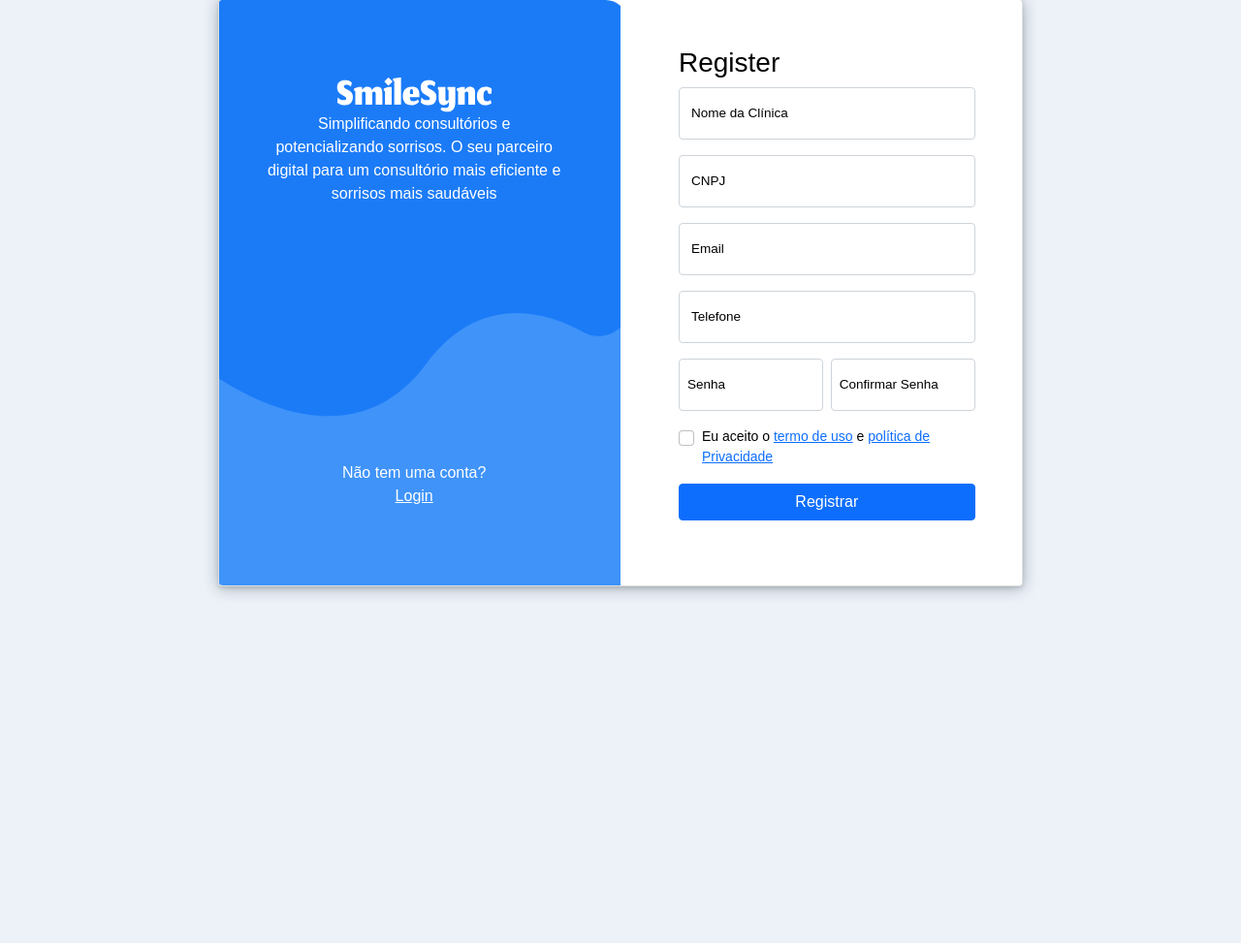
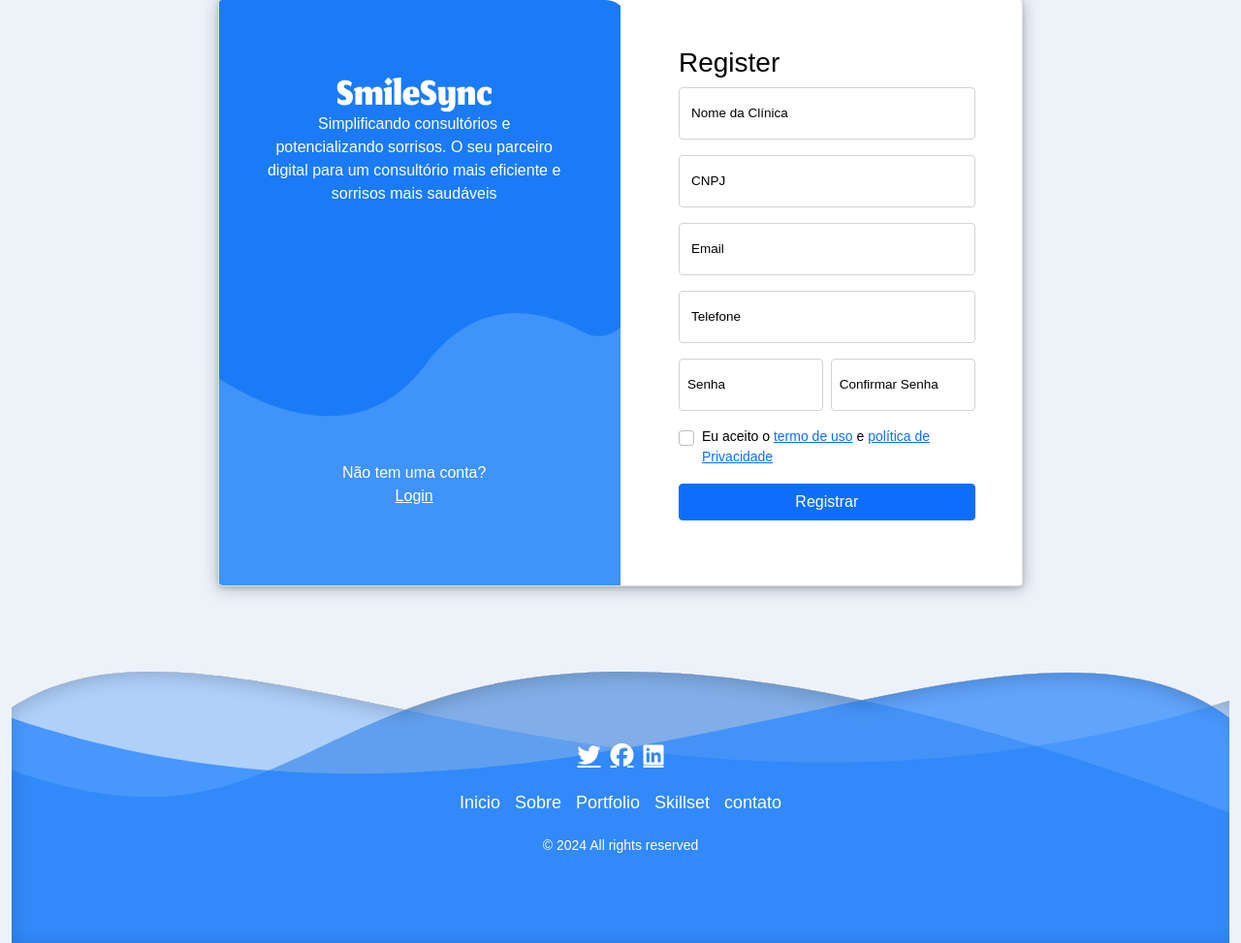
Before and after one commit to Ranierelp/SmileSync, a Django app: page /user/register/ in a window 1280 px wide. Shown: the part 123-1096 px from the top of the page at 97% size. Before the commit the page ends 738 px from the top, so only its background shows below. Run offline with Django 5.2, Linux system fonts and the light colour scheme; some libraries are stand-ins or nearby versions.

Commit message:
footer, função de deletar dentista

```diff
--- a/templates/base.html
+++ b/templates/base.html
@@ -37,6 +37,6 @@
     <script src={% static "js/jquery.min.js" %}></script>
     <script src={% static "js/validations_field.js" %}></script>
     <script src="https://cdn.jsdelivr.net/npm/bootstrap@5.1.0/dist/js/bootstrap.bundle.min.js"></script>
+    {%include 'partials/_footer.html'%}
 </body>
-
 </html>
--- a/templates/partials/_footer.html
+++ b/templates/partials/_footer.html
@@ -1,44 +1,18 @@
 {% load static %}
 <link rel="stylesheet" href="{% static 'css/footer.css' %}" />
 <footer>
-    <div class="">
-        <svg version="1.1" xmlns="http://www.w3.org/2000/svg" xmlns:xlink="http://www.w3.org/1999/xlink" x="0px" y="0px"
-            width="100%" height="100%" viewBox="0 0 1600 900">
-            <defs>
-                <path id="wave" fill="rgba(105, 27, 252, 0.6)" d="M-363.852,502.589c0,0,236.988-41.997,505.475,0
-    s371.981,38.998,575.971,0s293.985-39.278,505.474,5.859s493.475,48.368,716.963-4.995v560.106H-363.852V502.589z" />
-            </defs>
-            <g>
-                <use xlink:href="#wave" opacity=".4">
-                    <animateTransform attributeName="transform" attributeType="XML" type="translate" dur="8s"
-                        calcMode="spline" values="270 230; -334 180; 270 230" keyTimes="0; .5; 1"
-                        keySplines="0.42, 0, 0.58, 1.0;0.42, 0, 0.58, 1.0" repeatCount="indefinite" />
-                </use>
-                <use xlink:href="#wave" opacity=".6">
-                    <animateTransform attributeName="transform" attributeType="XML" type="translate" dur="6s"
-                        calcMode="spline" values="-270 230;243 220;-270 230" keyTimes="0; .6; 1"
-                        keySplines="0.42, 0, 0.58, 1.0;0.42, 0, 0.58, 1.0" repeatCount="indefinite" />
-                </use>
-                <use xlink:href="#wave" opacty=".9">
-                    <animateTransform attributeName="transform" attributeType="XML" type="translate" dur="4s"
-                        calcMode="spline" values="0 230;-140 200;0 230" keyTimes="0; .4; 1"
-                        keySplines="0.42, 0, 0.58, 1.0;0.42, 0, 0.58, 1.0" repeatCount="indefinite" />
-                </use>
-            </g>
-        </svg>
-    </div>
     <section>
         <ul class="socials">
-            <li><a class="fa-brands fa-x-twitter"></a></li>
-            <li><a class="fa-brands fa-facebook"></a></li>
-            <li><a class="fa-brands fa-linkedin"></a></li>
+            <li><a href="#" class="fab fa-twitter"></a></li>
+            <li><a href="#" class="fab fa-facebook"></a></li>
+            <li><a href="#" class="fab fa-linkedin"></a></li>
         </ul>
         <ul class="links">
-            <li><a>Home</a></li>
-            <li><a>About</a></li>
-            <li><a>Portfolio</a></li>
-            <li><a>Skillset</a></li>
-            <li><a>Hire</a></li>
+            <li><a href="#">Inicio</a></li>
+            <li><a href="#">Sobre</a></li>
+            <li><a href="#">Portfolio</a></li>
+            <li><a href="#">Skillset</a></li>
+            <li><a href="#">contato</a></li>
         </ul>
         <p class="legal">© 2024 All rights reserved</p>
     </section>
--- a/templates/static/css/base.css
+++ b/templates/static/css/base.css
@@ -85,13 +85,6 @@ aside{
     min-height: calc(100vh - 76px);
 }
 
-footer{
-    margin-top: 16px;
-    background-color:bisque;
-    height: auto;
-    padding: 1.5rem;
-}
-
 /* h1,h2,h3,h4,h5,h6 {
     color: var(--cor-title);
     line-height: 1.3;
--- a/templates/static/css/footer.css
+++ b/templates/static/css/footer.css
@@ -1,89 +1,69 @@
-body {
-    margin: 0;
-    background: linear-gradient(#1e152e, #161616);
-    font-family: "Euclid Circular A", "Poppins";
-    color: #d6dfed;
+footer{
+  background-image: url('/static/img/footer.svg');
+  background-size: cover;
+  background-repeat: no-repeat;
+  margin-top: 16px;
+  height: auto;
+  padding: 1.5rem;
 }
 
-  html,
-  body {
-    height: 100%;
-  }
 
-  .background {
-    position: absolute;
-    z-index: -1;
-    top: 0;
-    left: 0;
-    right: 0;
-    bottom: 0;
-  }
-
-  ul {
-    display: flex;
-    list-style: none;
-    padding: 0;
-    margin: 0;
+section {
+  position: relative;
+  padding: 50px 20px;
   color: white;
 }
 
 .socials {
-    gap: 20px;
+  list-style-type: none;
+  padding: 0;
+  display: flex;
+  justify-content: center;
+  margin-bottom: 20px;
+}
+
+.socials li {
+  margin-right: 10px;
+}
+
+.socials li:last-child {
+  margin-right: 0;
 }
 
 .socials a {
+  color: white;
   font-size: 24px;
 }
 
 .links {
-    gap: 10px;
+  list-style-type: none;
+  padding: 0;
+  display: flex;
+  justify-content: center;
+  margin-bottom: 20px;
+}
+
+.links li {
+  margin-right: 15px;
+}
+
+.links li:last-child {
+  margin-right: 0;
+}
+
+.links a {
+  color: white;
+  text-decoration: none;
+  font-size: 18px;
 }
 
 .legal {
-    font-size: 12px;
-    margin: 0;
+  text-align: center;
+  font-size: 14px;
 }
 
-  svg {
-    position: absolute;
-    top: 0;
-    left: 0;
-    width: 100%;
-    height: 100%;
-    transform: scaleY(3) scaleX(2.25);
-    transform-origin: bottom;
-    box-sizing: border-box;
-    display: block;
-    pointer-events: none;
-  }
-
-  footer {
-    position: fixed;
-    left: 0;
-    bottom: 0;
-    display: flex;
-    width: 100%;
-    height: 370px;
-  }
-
-  section {
-    display: flex;
-    flex-direction: column;
-    justify-content: flex-end;
-    gap: 30px;
-    padding-bottom: 80px;
-    padding-left: 60px;
-    width: 100%;
-  }
-
-  @media (width > 420px) {
-    section {
-      align-items: center;
-      padding-left: 0;
-      gap: 20px;
-    }
-
-    .links {
-      gap: 20px;
+@media screen and (max-width: 768px) {
+  .socials, .links {
+      justify-content: center;
   }
 }
--- a/templates/users/home.html
+++ b/templates/users/home.html
@@ -53,6 +53,4 @@
           </div>
     </main>
 
-{% comment %}
-    {%include 'partials/_footer.html'%} {% endcomment %}
 {% endblock content  %}
--- a/templates/users/login.html
+++ b/templates/users/login.html
@@ -8,7 +8,7 @@
     <div class="container-fluid">
         <div class="row min-vh-100">
             <!-- Coluna com imagem e descrição -->
-            <div class="col-lg-8 position-relative">
+            <div class="col-lg-7 position-relative">
                 <div class="card overflow-hidden bg-body-tertiary rounded">
                     <div class="card-body p-0">
                         <div class="row gx-8 h-100">
--- a/user/forms.py
+++ b/user/forms.py
@@ -288,22 +288,6 @@ class CompanyRegistrationForm(forms.Form):
         })
     )
 
-    password = forms.CharField(
-        label='Senha',
-        widget=forms.PasswordInput(attrs={
-            'class': 'form-control',
-            'placeholder': 'Senha'
-        }),
-        validators=[MinLengthValidator(6, message='Senha deve ter no mínimo 6 caracteres')]
-    )
-    confirm_password = forms.CharField(
-        label='Confirmar Senha',
-        widget=forms.PasswordInput(attrs={
-            'class': 'form-control',
-            'placeholder': 'Confirmar Senha'
-        })
-    )
-
     def clean(self):
         cleaned_data = super().clean()
         password1 = cleaned_data.get('password')
--- a/user/models.py
+++ b/user/models.py
@@ -32,8 +32,6 @@ class BaseModel(models.Model):
 
     def hard_delete(self, **kwargs):
         super(BaseModel, self).delete(**kwargs)
-
-
 class UserManager(BaseUserManager):
     use_in_migrations = True
 
@@ -70,6 +68,9 @@ class CustomUser(AbstractBaseUser, PermissionsMixin, BaseModel):
 
     objects = UserManager()
 
+    def soft_delete(self):
+        self.delete()
+
 class Clinic(models.Model):
     user = models.OneToOneField(CustomUser, on_delete=models.CASCADE)
     cnpj = models.CharField(primary_key=True, max_length=15)
--- a/user/urls.py
+++ b/user/urls.py
@@ -11,4 +11,5 @@ urlpatterns = [
     path('lista_dentistas/', views.list_dentists_view, name='list_dentists_view'),
     path('lista_empresas/', views.list_companies_view, name='list_companies_view'),
     path('logout/', views.logout_view, name='logout'),
+    path('deletar_dentista/<str:pk>/', views.delete_dentist_view, name='delete_dentist_view'),
 ]
--- a/user/views.py
+++ b/user/views.py
@@ -1,11 +1,12 @@
-from django.shortcuts import render, redirect
+from django.shortcuts import render, redirect, get_object_or_404
 from django.contrib.auth import authenticate, login
 from django.core.exceptions import ValidationError
 from .forms import ClinicRegistrationForm, LoginForm, DentistRegistrationForm, CompanyRegistrationForm
-from django.http import HttpResponse, HttpRequest
+from django.http import HttpResponse, HttpRequest, JsonResponse
 from django.contrib.auth.decorators import login_required
 from django.contrib.auth import logout
 from .models import CustomUser, Dentist, Company
+import json
 
 def clinic_register_view(request:HttpRequest) -> HttpResponse:
     if request.method == 'POST':
@@ -79,7 +80,7 @@ def logout_view(request:HttpRequest) -> HttpResponse:
 
 @login_required
 def list_dentists_view(request:HttpRequest) -> HttpResponse:
-    dentista = Dentist.objects.filter(clinic=request.user.clinic)
+    dentista = Dentist.objects.filter(clinic=request.user.clinic, user__is_active=True )
     context = {
         'dentista': dentista
     }
@@ -90,8 +91,18 @@ def update_dentist_view(request:HttpRequest) -> HttpResponse:
     return HttpResponse('Dentista atualizado com sucesso')
 
 @login_required
-def delete_dentist_view(request:HttpRequest) -> HttpResponse:
-    return HttpResponse('Dentista deletado com sucesso')
+def delete_dentist_view(request, pk) -> HttpResponse:
+    dentist = get_object_or_404(Dentist, pk=pk)
+
+    if request.method == 'POST':
+        try:
+            dentist.user.delete()
+            response_data = {'status': 'success', 'message': 'Dentista deletado com sucesso.'}
+        except Exception as e:
+            response_data = {'status': 'error', 'message': str(e)}
+        return JsonResponse(response_data, status=200)
+
+    return JsonResponse({'status': 'error', 'message': 'Método não permitido'}, status=405)
 
 @login_required
 def create_company_view(request:HttpRequest) -> HttpResponse:
```
Also changed, not shown: SmileSync/settings.py (+14 -14 lines), templates/partials/_modal_delete.html (added, +62 -0 lines), templates/users/list_dentist.html (+14 -7 lines), user/ultils.py (added, +20 -0 lines), templates/static/img/footer.svg (added). Lines whose indentation alone changed are shown as unchanged.
